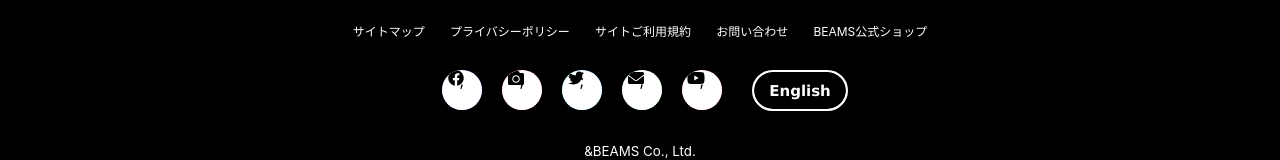
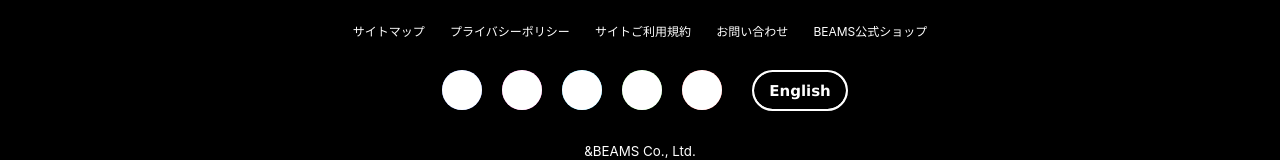
Before and after one commit to daiki130/BeamsCreateOriginalHP, a Next.js app in the folder my-app/: page / in a window 1280 px wide. Shown: the part 138-298 px from the top of the page. Built offline with nearby package versions, Linux system fonts and the light colour scheme.

Commit message:
💄 IconButtonをアップデート

```diff
--- a/my-app/components/footer/IconButton.module.scss
+++ b/my-app/components/footer/IconButton.module.scss
@@ -28,19 +28,24 @@
       transform: scale(0);
     }
   }
-  & .IconButton {
+}
+.IconButtonA {
   position: absolute;
   top: 0;
   left: 0;
+  height: 100%;
+  width: 100%;
+  display: flex;
+}
+.IconButton {
   color: black;
   line-height: 40px;
-    width: 70%;
+  margin: auto auto;
+  padding: 10px;
   &:hover {
     color: white;
   }
 }
-}
-
 .faFacebook_style {
   background-color: royalblue;
 }
--- a/my-app/components/footer/IconButtons.jsx
+++ b/my-app/components/footer/IconButtons.jsx
@@ -12,24 +12,29 @@ export const IconButtons = () => {
   return (
     <>
       <li className={`${styles.IconContainer} ${styles.faFacebook_style}`}>
-        <a href="#"></a>
-        <FontAwesomeIcon icon={Icons[0]} className={styles.IconButton} />;
+        <a href="#" className={styles.IconButtonA}>
+          <FontAwesomeIcon icon={Icons[0]} className={styles.IconButton} />
+        </a>
       </li>
       <li className={`${styles.IconContainer} ${styles.faCamera_style}`}>
-        <a href="#"></a>
-        <FontAwesomeIcon icon={Icons[1]} className={styles.IconButton} />;
+        <a href="#" className={styles.IconButtonA}>
+          <FontAwesomeIcon icon={Icons[1]} className={styles.IconButton} />
+        </a>
       </li>
       <li className={`${styles.IconContainer} ${styles.faTwitter_style}`}>
-        <a href="#"></a>
-        <FontAwesomeIcon icon={Icons[2]} className={styles.IconButton} />;
+        <a href="#" className={styles.IconButtonA}>
+          <FontAwesomeIcon icon={Icons[2]} className={styles.IconButton} />
+        </a>
       </li>
       <li className={`${styles.IconContainer} ${styles.faEnvelope_style}`}>
-        <a href="#"></a>
-        <FontAwesomeIcon icon={Icons[3]} className={styles.IconButton} />;
+        <a href="#" className={styles.IconButtonA}>
+          <FontAwesomeIcon icon={Icons[3]} className={styles.IconButton} />
+        </a>
       </li>
       <li className={`${styles.IconContainer} ${styles.faYoutube_style}`}>
-        <a href="#"></a>
-        <FontAwesomeIcon icon={Icons[4]} className={styles.IconButton} />;
+        <a href="#" className={styles.IconButtonA}>
+          <FontAwesomeIcon icon={Icons[4]} className={styles.IconButton} />
+        </a>
       </li>
     </>
   );
--- a/my-app/styles/IconButton.module.css
+++ b/my-app/styles/IconButton.module.css
@@ -34,16 +34,25 @@
   transform: scale(0);
 }
 
-.IconContainer .IconButton {
+.IconButtonA {
   position: absolute;
   top: 0;
   left: 0;
+  height: 100%;
+  width: 100%;
+  display: -webkit-box;
+  display: -ms-flexbox;
+  display: flex;
+}
+
+.IconButton {
   color: black;
   line-height: 40px;
-  width: 70%;
+  margin: auto auto;
+  padding: 10px;
 }
 
-.IconContainer .IconButton:hover {
+.IconButton:hover {
   color: white;
 }
 
```
Also changed, not shown: 1 other file (tests, documents, lock files or other folders). Lines whose indentation alone changed are shown as unchanged.
